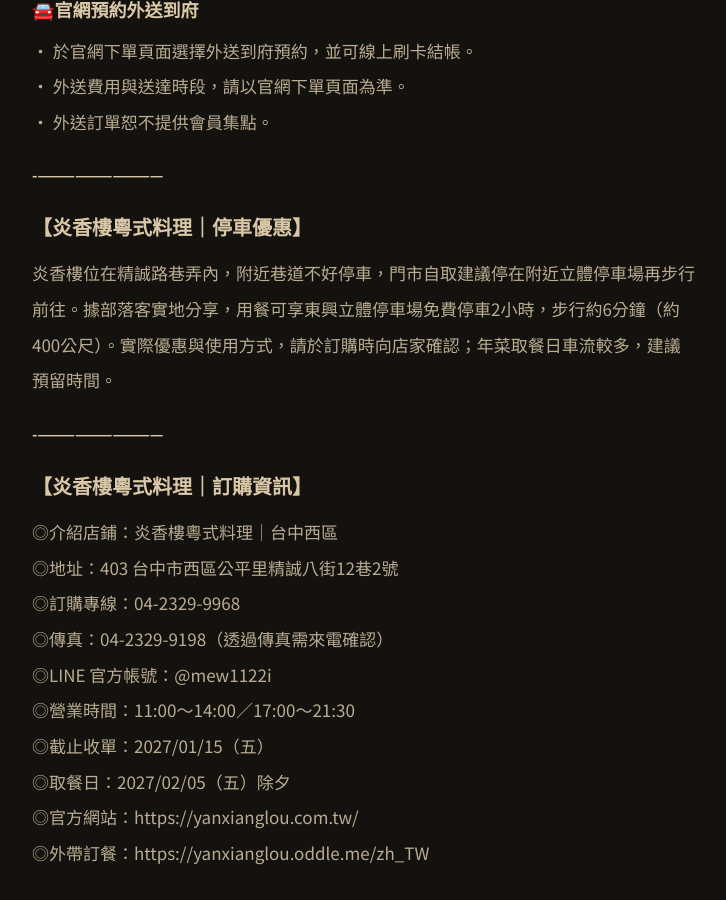
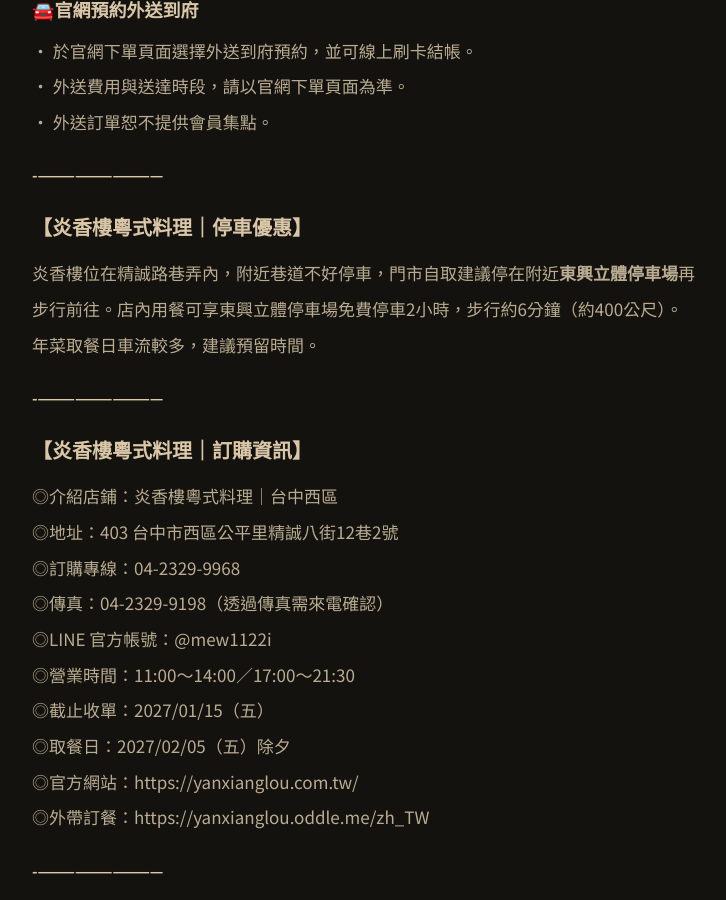
Before and after one commit to yanxianglou/yanxianglou.github.io, a Jekyll site: the page built from _news/2026-11-10-【炎香樓粵式料理-台中外帶年菜推薦-2027羊年行大運10人份年菜套組-超早鳥加贈22點-除夕現做熱菜】.md, in a window 1280 px wide and 900 px high, scrolled down 7288 px. Shown: the whole window, without its empty margins (276-1002 px from the left). Built offline with Jekyll 4.4.1, drawn with Linux system fonts in a browser that asks for light colours.

Commit message:
Update 最新消息 “2026-11-10-【炎香樓粵式料理-台中外帶年菜推薦-2027羊年行大運10人份年菜套組-超早鳥加贈22點-除夕現做熱菜】”

```diff
--- a/_news/2026-11-10-【炎香樓粵式料理-台中外帶年菜推薦-2027羊年行大運10人份年菜套組-超早鳥加贈22點-除夕現做熱菜】.md
+++ b/_news/2026-11-10-【炎香樓粵式料理-台中外帶年菜推薦-2027羊年行大運10人份年菜套組-超早鳥加贈22點-除夕現做熱菜】.md
@@ -180,7 +180,7 @@ images: []
 
 ## 【炎香樓粵式料理｜停車優惠】
 
-炎香樓位在精誠路巷弄內，附近巷道不好停車，門市自取建議停在附近立體停車場再步行前往。據部落客實地分享，用餐可享東興立體停車場免費停車2小時，步行約6分鐘（約400公尺）。實際優惠與使用方式，請於訂購時向店家確認；年菜取餐日車流較多，建議預留時間。
+炎香樓位在精誠路巷弄內，附近巷道不好停車，門市自取建議停在附近**[東興立體停車場](https://share.google/7Uw43oiJHddeUmKMY)**再步行前往。店內用餐可享東興立體停車場免費停車2小時，步行約6分鐘（約400公尺）。年菜取餐日車流較多，建議預留時間。
 
 
 
```
